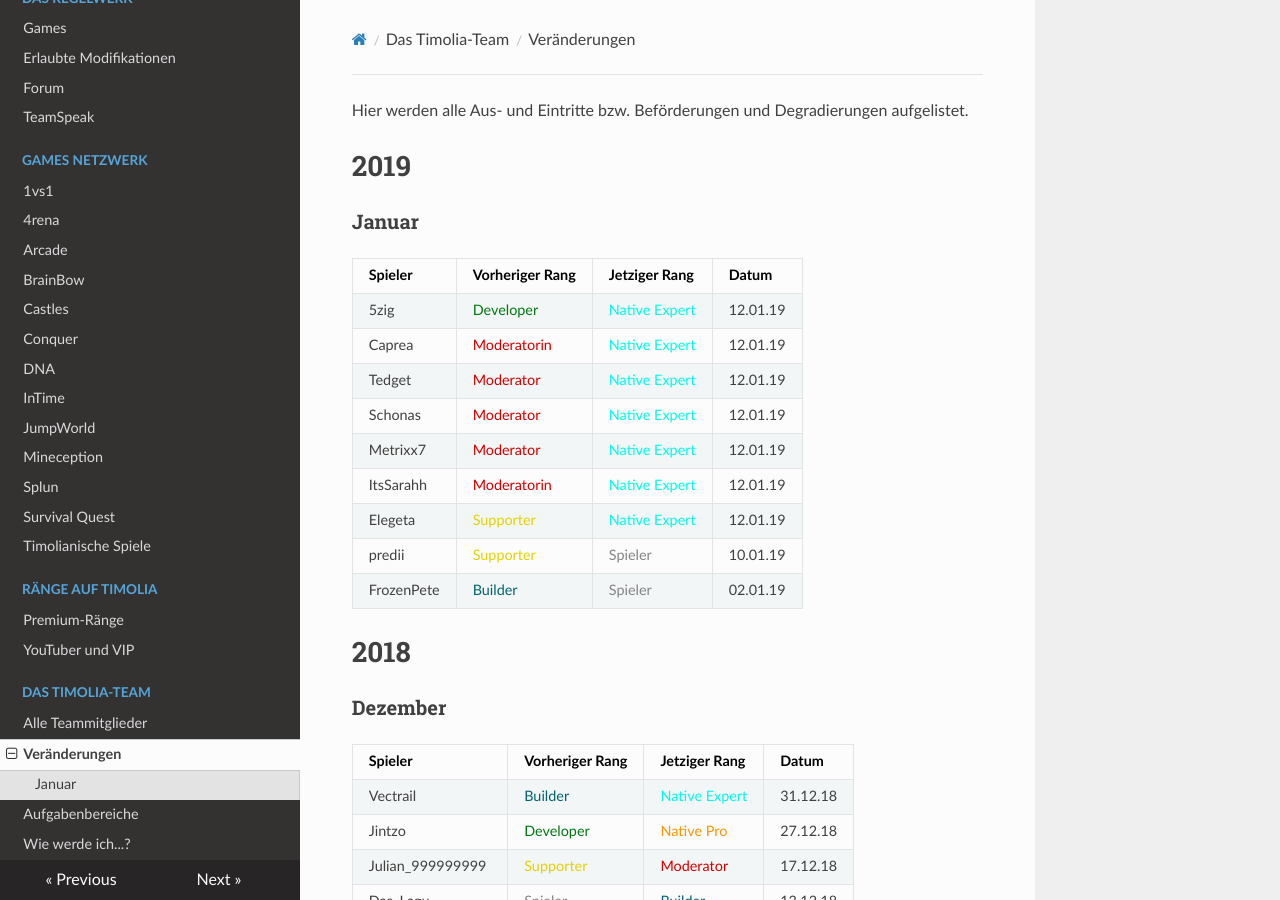
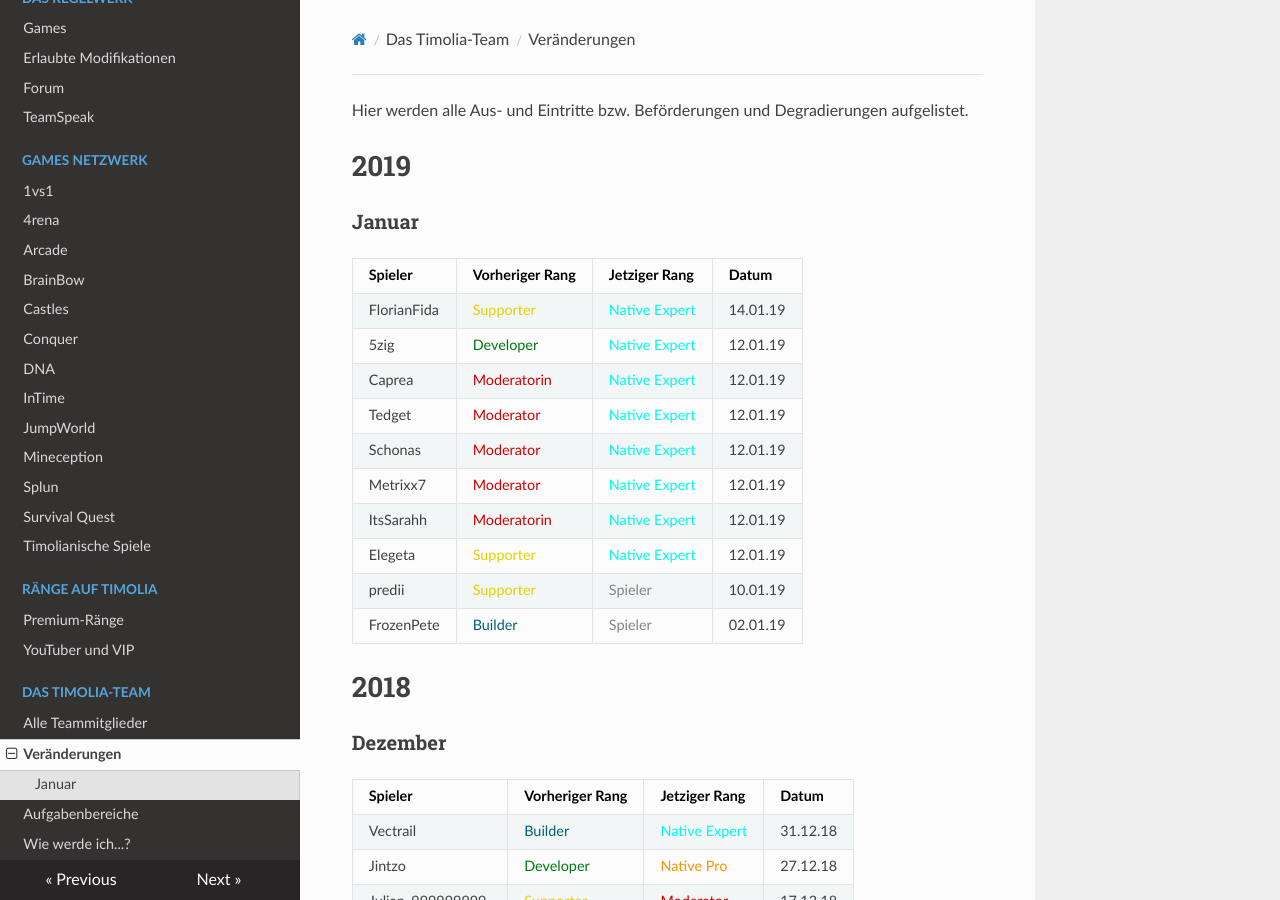
Before and after one commit to TimoliaDE/HowTo, an MkDocs documentation site: the page built from docs/team/changes.md, in a window 1280 px wide and 900 px high. Built offline with MkDocs 1.6.1, drawn with Linux system fonts in a browser that asks for light colours; nearby versions of some CDN libraries; old or Windows-style settings are respelled for this version of MkDocs.

Commit message:
Update changes.md

```diff
--- a/docs/team/changes.md
+++ b/docs/team/changes.md
@@ -5,6 +5,7 @@ Hier werden alle Aus- und Eintritte bzw. Beförderungen und Degradierungen aufge
 ###  <strong>Januar</strong>
 | Spieler | Vorheriger Rang | Jetziger Rang | Datum |
 | ------ | ------ | ------ | ------ |
+| FlorianFida | <span style="color:#E4D100">Supporter</span> | <span style="color:#00F9EC">Native Expert</span> | 14.01.19 |
 | 5zig | <span style="color:#007812">Developer</span> | <span style="color:#00F9EC">Native Expert</span> | 12.01.19 |
 | Caprea | <span style="color:#CF0101">Moderatorin</span> | <span style="color:#00F9EC">Native Expert</span> | 12.01.19 |
 | Tedget | <span style="color:#CF0101">Moderator</span> | <span style="color:#00F9EC">Native Expert</span> | 12.01.19 |
```
